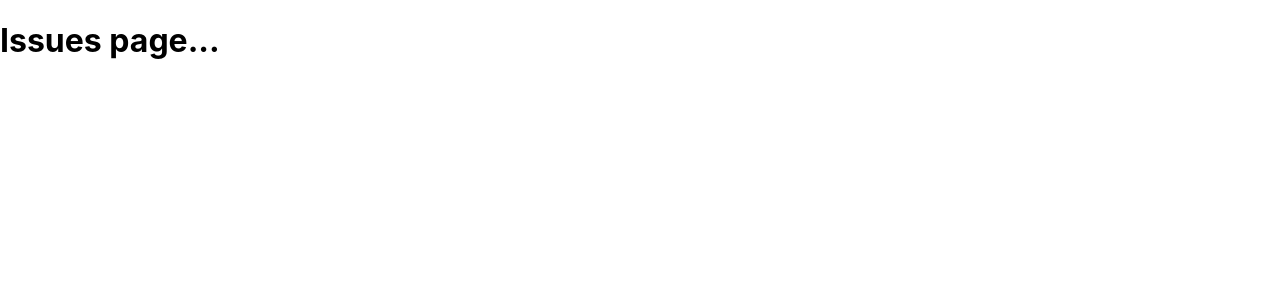
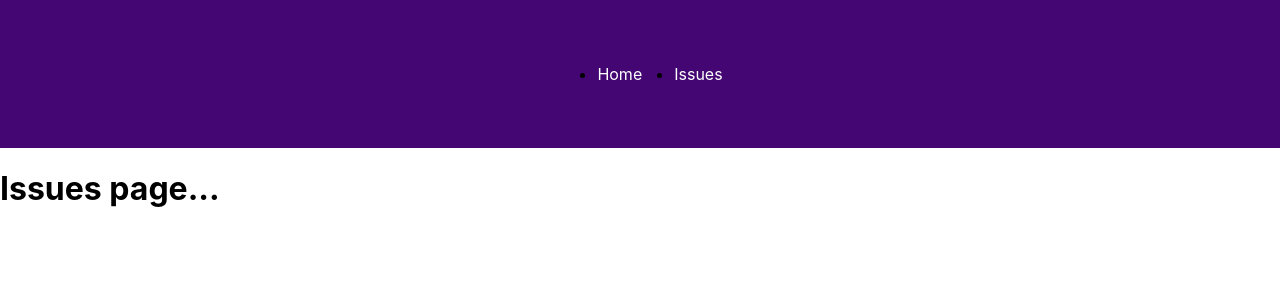
Before and after one commit to azoom-l-x-duy/nextjs-13-prototype, a Next.js app: page /issues in a window 1280 px wide. Shown: the top 300 px of the page. Built offline with nearby package versions, Linux system fonts and the light colour scheme.

Commit message:
:+1: Add MainNavigation component to layout

```diff
--- a/app/layout.js
+++ b/app/layout.js
@@ -1,4 +1,5 @@
 import './globals.css';
+import MainNavigation from '../components/ui/MainNavigation';
 
 export default function RootLayout({ children }) {
   return (
@@ -8,7 +9,12 @@
         <meta name="description" content="Generated by create next app" />
         <link rel="icon" href="/favicon.ico" />
       </head>
-			<body>{children}</body>
+      <body>
+        <header>
+          <MainNavigation />
+        </header>
+        <main>{children}</main>
+      </body>
     </html>
   );
 }
--- /dev/null
+++ b/components/ui/MainNavigation.js
@@ -0,0 +1,20 @@
+import Link from 'next/link';
+
+import classes from './MainNavigation.module.css';
+
+function MainNavigation() {
+  return (
+    <nav className={classes.nav}>
+      <ul>
+        <li>
+          <Link href="/">Home</Link>
+        </li>
+        <li>
+          <Link href="/issues">Issues</Link>
+        </li>
+      </ul>
+    </nav>
+  );
+}
+
+export default MainNavigation;
--- /dev/null
+++ b/components/ui/MainNavigation.module.css
@@ -0,0 +1,16 @@
+.nav {
+  display: flex;
+  justify-content: center;
+  padding: 3rem 0;
+  background-color: #430672;
+}
+
+.nav ul {
+  display: flex;
+  gap: 2rem;
+}
+
+.nav a {
+  text-decoration: none;
+  color: white;
+}
```
Lines whose indentation alone changed are shown as unchanged.
